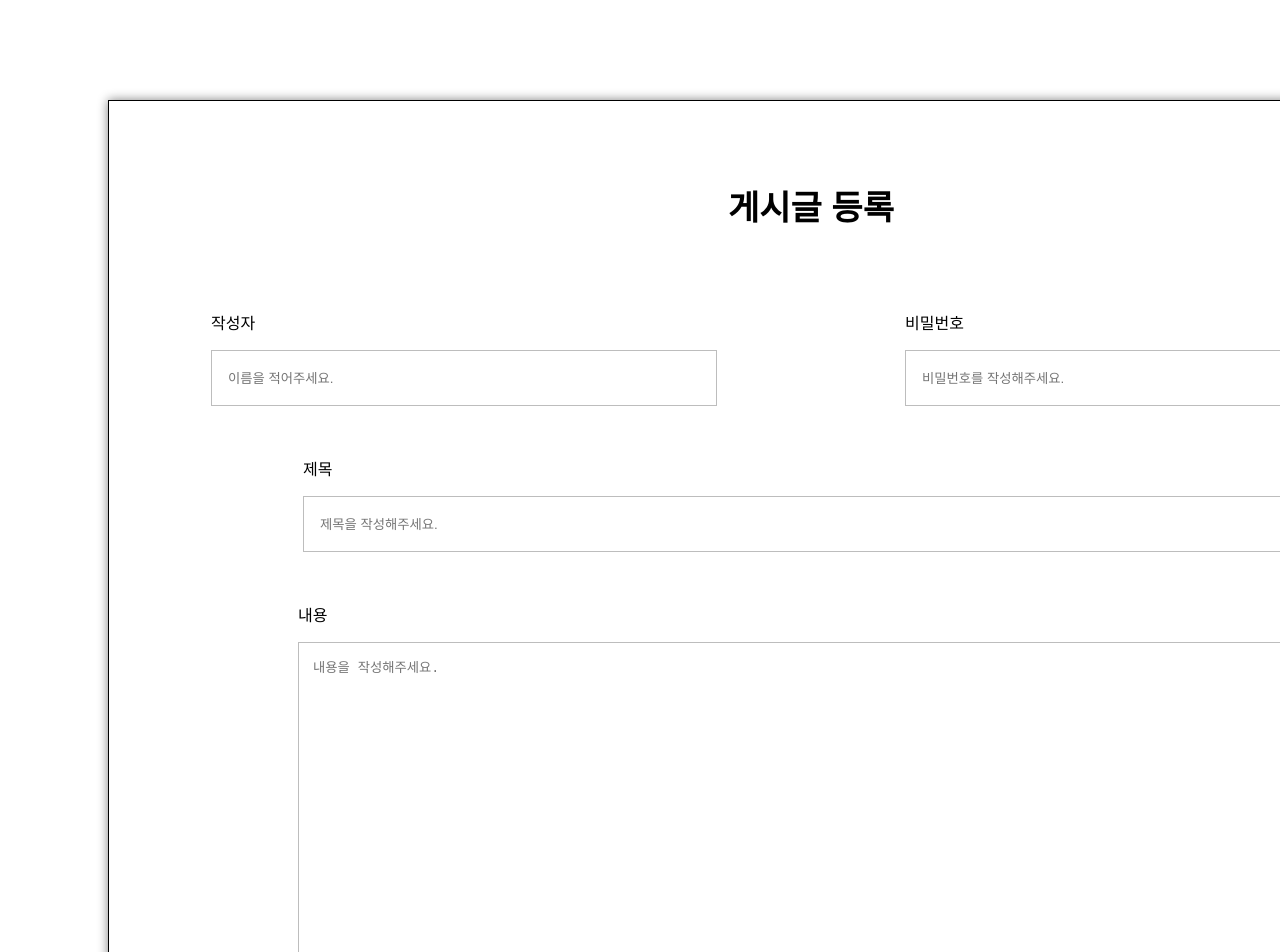
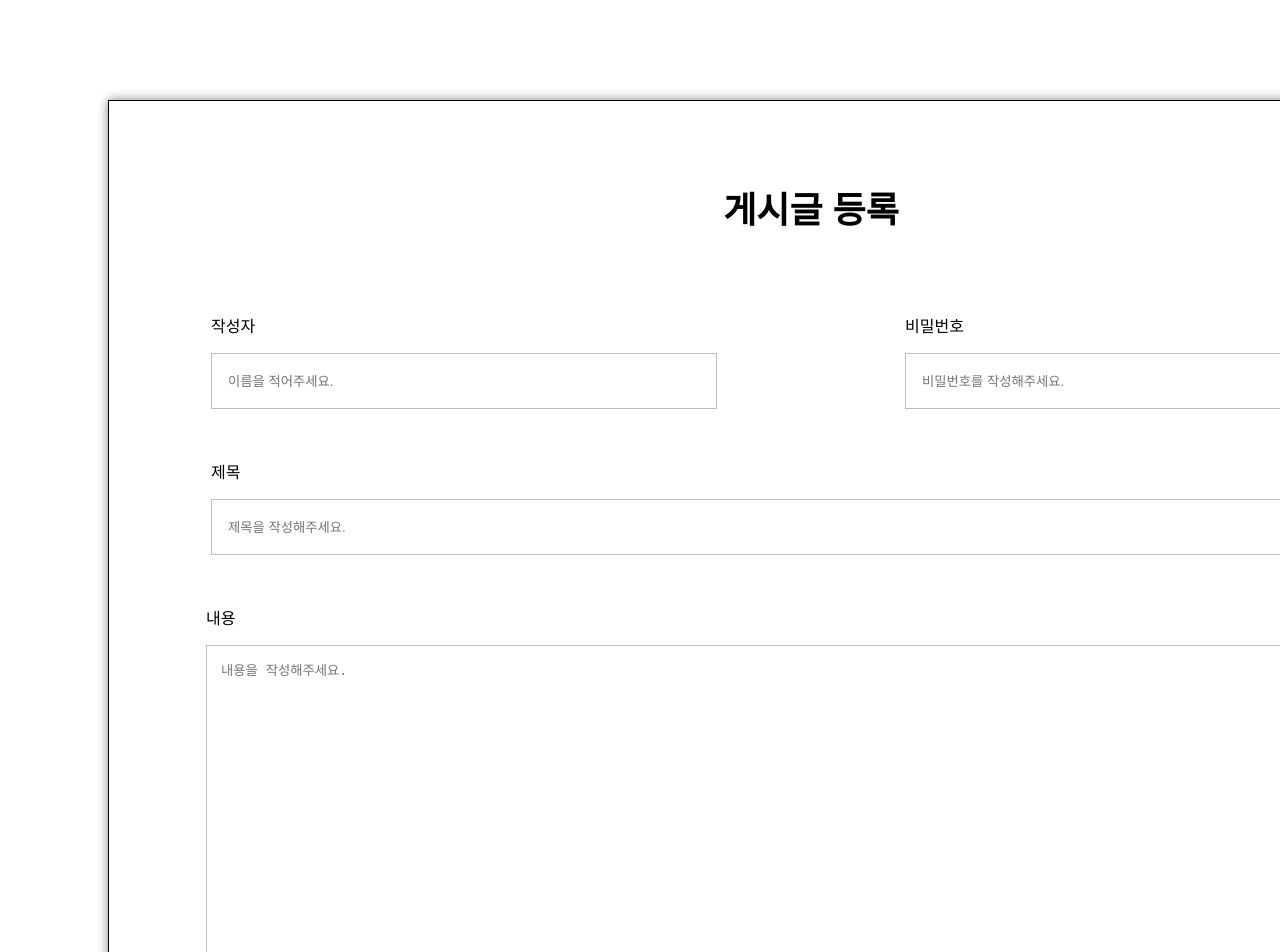
Before and after one commit to cherry-hyeri/codecamp_frontend, a Next.js app in the folder freeboard-frontend/: page /board/new in a window 1280 px wide. Shown: the top 952 px of the page. Built offline with nearby package versions, Linux system fonts and the light colour scheme.

Commit message:
board-write style 수정

```diff
--- a/freeboard-frontend/src/components/units/board/list/BoardList.presenter.tsx
+++ b/freeboard-frontend/src/components/units/board/list/BoardList.presenter.tsx
@@ -27,7 +27,7 @@ export default function BoardListUI(props: IBoardListUIProps) {
       <S.TableBottom />
       <S.Footer>
         <S.Button onClick={props.onClickMoveToBoardNew}>
-          <S.PencilIcon src="/images/board/list/write.png" />
+          <S.PencilIcon src="/images/write.png" />
           게시물 등록하기
         </S.Button>
       </S.Footer>
--- a/freeboard-frontend/src/components/units/board/write/BoardWrite.container.tsx
+++ b/freeboard-frontend/src/components/units/board/write/BoardWrite.container.tsx
@@ -118,7 +118,7 @@ export default function BoardWrite(props: IBoardWriteProps): JSX.Element {
 
   const onChangeAddressDetail = (
     event: ChangeEvent<HTMLInputElement>,
-  ): coid => {
+  ): void => {
     setAddressDetail(event.target.value);
   };
 
--- a/freeboard-frontend/src/components/units/board/write/BoardWrite.styles.ts
+++ b/freeboard-frontend/src/components/units/board/write/BoardWrite.styles.ts
@@ -14,12 +14,13 @@ export const Wrapper = styled.div`
   display: flex;
   flex-direction: column;
   align-items: center;
+  justify-content: center;
   box-shadow: 0px 0px 10px gray;
 `;
 
 export const Title = styled.div`
   font-family: Arial, Helvetica, sans-serif;
-  font-size: 34px;
+  font-size: 36px;
   font-weight: bold;
 `;
 
@@ -56,18 +57,19 @@ export const InputWrapper = styled.div`
 `;
 
 export const Subject = styled.input`
-  width: 996px;
+  width: 1180px;
   height: 52px;
   padding-left: 16px;
   border: 1px solid #bdbdbd;
 `;
 
 export const Contents = styled.textarea`
-  width: 996px;
+  width: 1180px;
   height: 480px;
   padding-left: 16px;
   padding: 14px;
   border: 1px solid #bdbdbd;
+  resize: none;
 `;
 
 export const ZipcodeWrapper = styled.div`
@@ -92,7 +94,7 @@ export const SearchButton = styled.button`
 `;
 
 export const Address = styled.input`
-  width: 996px;
+  width: 1180px;
   height: 52px;
   margin-top: 16px;
   padding-left: 16px;
@@ -100,14 +102,14 @@ export const Address = styled.input`
 `;
 
 export const Youtube = styled.input`
-  width: 996px;
+  width: 1180px;
   height: 52px;
   padding-left: 16px;
   border: 1px solid #bdbdbd;
 `;
 
 export const ImageWrapper = styled.div`
-  width: 996px;
+  width: 1180px;
   padding-top: 40px;
 `;
 
@@ -122,7 +124,7 @@ export const UploadButton = styled.button`
 `;
 
 export const OptionWrapper = styled.div`
-  width: 996px;
+  width: 1180px;
   padding-top: 40px;
 `;
 
```
Also changed, not shown: freeboard-frontend/public/images/write.png (added).
